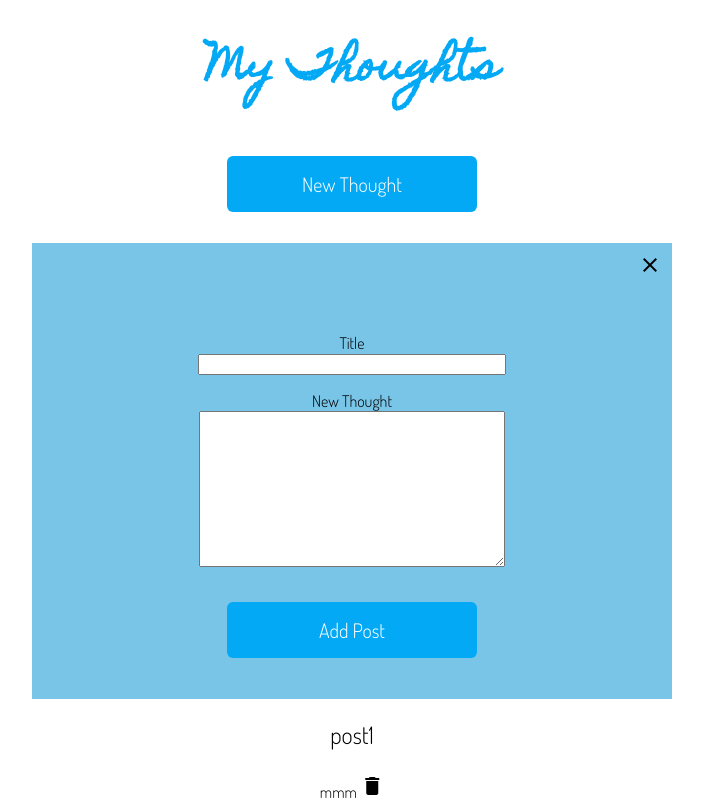
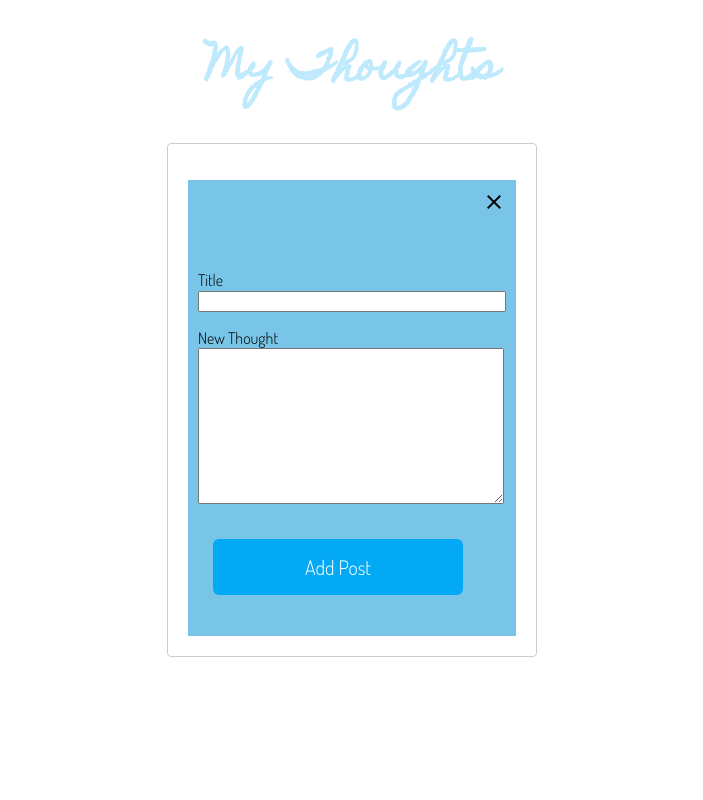
Before and after one commit to kat-gilbert/socialposts, a React (Create React App) app: page / in a window 1280 px wide. Both pictures are taken after a click on the button "New Thought". Shown: the top 800 px of the page, without its empty margins (288-991 px from the left). Built offline with nearby package versions, Linux system fonts and the light colour scheme.

Commit message:
modal working just missing element binding

```diff
--- a/src/components/SocialPosts.tsx
+++ b/src/components/SocialPosts.tsx
@@ -47,7 +47,7 @@ const [post, setPost] = useState<Post[]>([
       };
 
     return (
-        <div className="container">
+            <div className="container">
             <div className="SocialPosts">
             <h1>My Thoughts</h1>
             </div>
@@ -56,15 +56,15 @@ const [post, setPost] = useState<Post[]>([
 
             {openForm &&
 
-            // <Modal
-            // isOpen={openForm}
+            <Modal
+            isOpen={openForm}
             // onAfterOpen={closeModal}
-            // onRequestClose={closeModal}
-            // style={customStyles}
-            // contentLabel="Example Modal"
-            // >
+            onRequestClose={closeModal}
+            style={customStyles}
+            contentLabel="Example Modal"
+            >
             <ThePostForm  onSubmit={handlePostFormSubmit} onClose={closeModal}/>
-            // </Modal>
+            </Modal>
             }
 
             {post.map((post, i) => <PostInList key={i} post={post} onDelete={() => handleDeletePost(i)}/>)}
--- a/src/components/ThePostForm.css
+++ b/src/components/ThePostForm.css
@@ -3,7 +3,6 @@
 .ThePostForm {
     font-family: 'Dosis', sans-serif;
     background-color: #79c5e8;
-    width: 50%;
     margin: auto;
 }
 
--- a/src/components/ThePostForm.tsx
+++ b/src/components/ThePostForm.tsx
@@ -28,6 +28,7 @@ function handlePostSubmit(e:FormEvent) {
 }
 
     return (
+
     <div className="ThePostForm" onSubmit={handlePostSubmit}>
       <p className="close"><i className="material-icons" onClick={onClose}>close</i></p>
 
```
Also changed, not shown: src/components/SocialPosts.css (line endings or trailing spaces).
